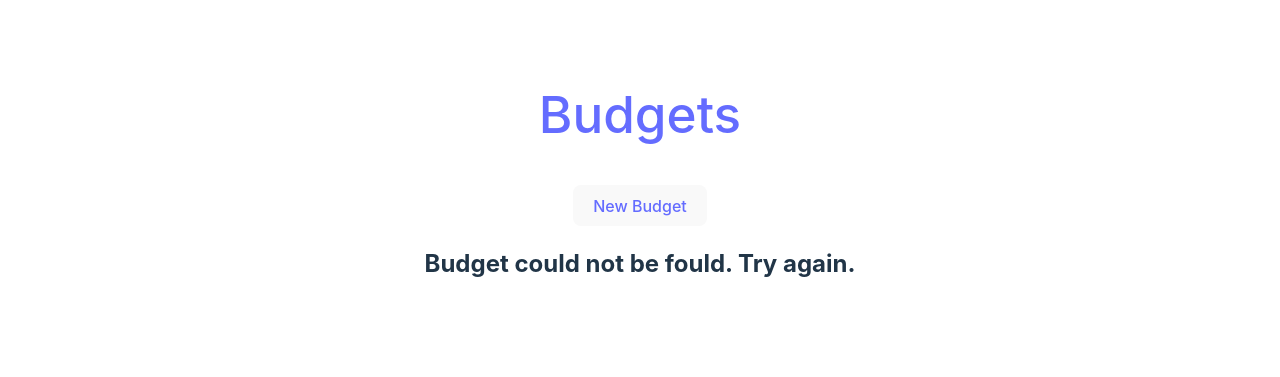
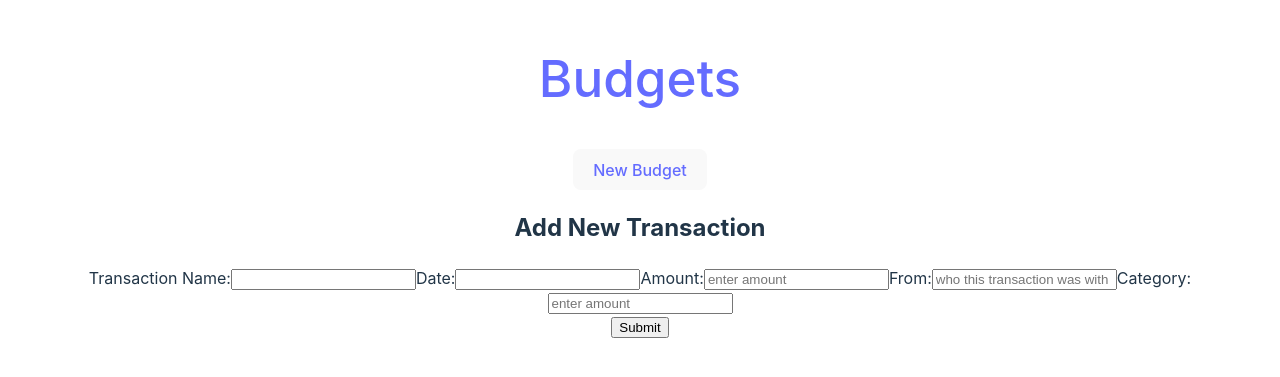
Before and after one commit to shanicegrif/Budget-App, a React (Vite) app: page /transactions/new in a window 1280 px wide. Shown: the part 227-604 px from the top of the page. Built offline with nearby package versions, Linux system fonts and the light colour scheme.

Commit message:
fixed the route names

```diff
--- a/Components/ErrorMessage.jsx
+++ b/Components/ErrorMessage.jsx
@@ -1,6 +1,6 @@
 function ErrorMessage() {
     return (
-      <div className="Show">
+      <div className="ErrorMessage">
         <h2>Budget could not be fould. Try again.</h2>
       </div>
     );
--- a/Components/Index.jsx
+++ b/Components/Index.jsx
@@ -13,7 +13,7 @@ function Index() {
     .catch((error) => {
       console.error("Error fetching data.", error)
     })
-  })
+  }, [])
 
     return (
       <div className="Transactions">
@@ -30,7 +30,7 @@ function Index() {
             </thead>
             <tbody>
               {transactions.map((transaction, index) =>(
-                <Transaction key={index} transaction={transaction} id = {index}/>
+                <Transaction key={index} transaction={transaction} index={index}/>
               ))}
             </tbody>
           </table>
--- a/Components/NavBar.jsx
+++ b/Components/NavBar.jsx
@@ -4,10 +4,10 @@ export default function NavBar() {
   return (
     <nav>
       <h1>
-        <Link to="/budgets">Budgets</Link>
+        <Link to="/transactions">Budgets</Link>
       </h1>
       <button>
-        <Link to="/budgets/new">New Budget</Link>
+        <Link to="/transactions/new">New Budget</Link>
       </button>
     </nav>
   );
--- a/Components/New.jsx
+++ b/Components/New.jsx
@@ -1,7 +1,96 @@
+import { useState } from "react";
+import { useNavigate } from "react-router-dom";
+const API = import.meta.env.VITE_BASE_URL;
+
 function New() {
+
+  const [transaction, setTransaction] = useState({
+    itemName: "",
+    date: "",
+    amount: "",
+    from: "",
+    category: "",
+  });
+
+  const navigate = useNavigate();
+
+  const handleTextChange = (event) => {
+    setTransaction({...transaction, [event.target.id]: event.target.value})
+  }
+
+  const addTransaction = () => {
+    const httpOptions = {
+      method: "POST",
+      body: JSON.stringify(transaction),
+      headers: {
+        "Content-type": "application/json",
+      },
+    }
+    fetch(`${API}/transactions`, httpOptions)
+    .then((res) => {
+      console.transaction(res);
+      alert(`${transaction.itemName} was added to the budget!`);
+      navigate("/transactions");
+    })
+    .catch((error) => {
+      console.error("Error adding data.", error)
+    })
+  }
+
+  const handleSubmit = (event) => {
+    event.preventDefault();
+    addTransaction();
+  }
+
     return (
-      <div className="New">
-        <h2>New</h2>
+      <div className="newTransaction">
+        <h2>Add New Transaction</h2>
+        <form onSubmit={handleSubmit}>
+        <label htmlFor="name"> Transaction Name:</label>
+        <input
+          id="itemName"
+          type="text"
+          value={transaction.itemName}
+          onChange={handleTextChange}
+          required
+        />
+        <label htmlFor="date">Date:</label>
+        <input
+          id="date"
+          type="text"
+          value={transaction.date}
+          onChange={handleTextChange}
+          required
+        />
+        <label htmlFor="amount">Amount:</label>
+        <input
+          id="amount"
+          type="number"
+          value={transaction.amount}
+          onChange={handleTextChange}
+          placeholder="enter amount"
+          required
+        />
+        <label htmlFor="from">From:</label>
+        <input
+          id="from"
+          type="text"
+          value={transaction.from}
+          onChange={handleTextChange}
+          placeholder="who this transaction was with"
+        />
+        <label htmlFor="category">Category:</label>
+        <input
+          id="category"
+          type="text"
+          value={transaction.category}
+          onChange={handleTextChange}
+          placeholder="enter amount"
+        />
+        <br />
+
+        <input type="submit" />
+      </form>
       </div>
     );
   }
--- a/Components/Show.jsx
+++ b/Components/Show.jsx
@@ -1,7 +1,60 @@
+import { useState, useEffect } from "react";
+import { useParams, useNavigate, Link } from "react-router-dom";
+const API = import.meta.env.VITE_BASE_URL;
+
 function Show() {
+  const [transaction, setTransaction] = useState([]);
+  let { index } = useParams();
+  let navigate = useNavigate();
+
+  useEffect(() => {
+    fetch(`${API}/transactions/${index}`)
+      .then((res) => res.json())
+      .then((transaction) => {
+        setTransaction(transaction);
+        console.log(transaction)
+      })
+      .catch((error) => {
+        console.error("Error fetching data:", error);
+      });
+  }, [index, navigate]);
+
+  const handleDelete = () => {
+    const httpOptions = { "method": "DELETE"};
+
+    fetch(`${API}/transactions/${index}`, httpOptions)
+      .then((res) => {
+        console.log(res);
+        alert("Transaction was deleted!");
+        navigate("/transactions");
+      })
+      .catch((err) => console.error(err));
+  }
     return (
-      <div className="Show">
-        <h2>Show</h2>
+      <div className="showTransaction">
+        <h2>Transaction</h2>
+        <article>
+      <div>
+        <h2>Transaction: {transaction.itemName}</h2>
+        <p>Date: {transaction.date}</p>
+        <p>Amount: {transaction.amount}</p>
+      </div>
+      <div className="showNavigation">
+        <div>
+          <Link to={"/transactions"}>
+            <button>Back</button>
+          </Link>
+        </div>
+        <div>
+          <Link to={`/transactions/${index}/edit`}>
+            <button>Edit</button>
+          </Link>
+        </div>
+        <div>
+          <button onClick={handleDelete}>Delete</button>
+        </div>
+      </div>
+    </article>
       </div>
     );
   }
--- a/src/App.jsx
+++ b/src/App.jsx
@@ -17,10 +17,10 @@ function App() {
         <main>
           <Routes>
             <Route path="/" element={<Home />} />
-            <Route path="/budgets" element={<Index/>} />
-            <Route path="/budgets/new" element={<New/>} />
-            <Route path="/budgets/:index" element={<Show/>} />
-            <Route path="/budgets/:index/edit" element={<Update/>} />
+            <Route path="/transactions" element={<Index/>} />
+            <Route path="/transactions/new" element={<New/>} />
+            <Route path="/transactions/:index" element={<Show/>} />
+            <Route path="/transactions/:index/edit" element={<Update/>} />
             <Route path="*" element={<ErrorMessage />} />
           </Routes>
         </main>
```
